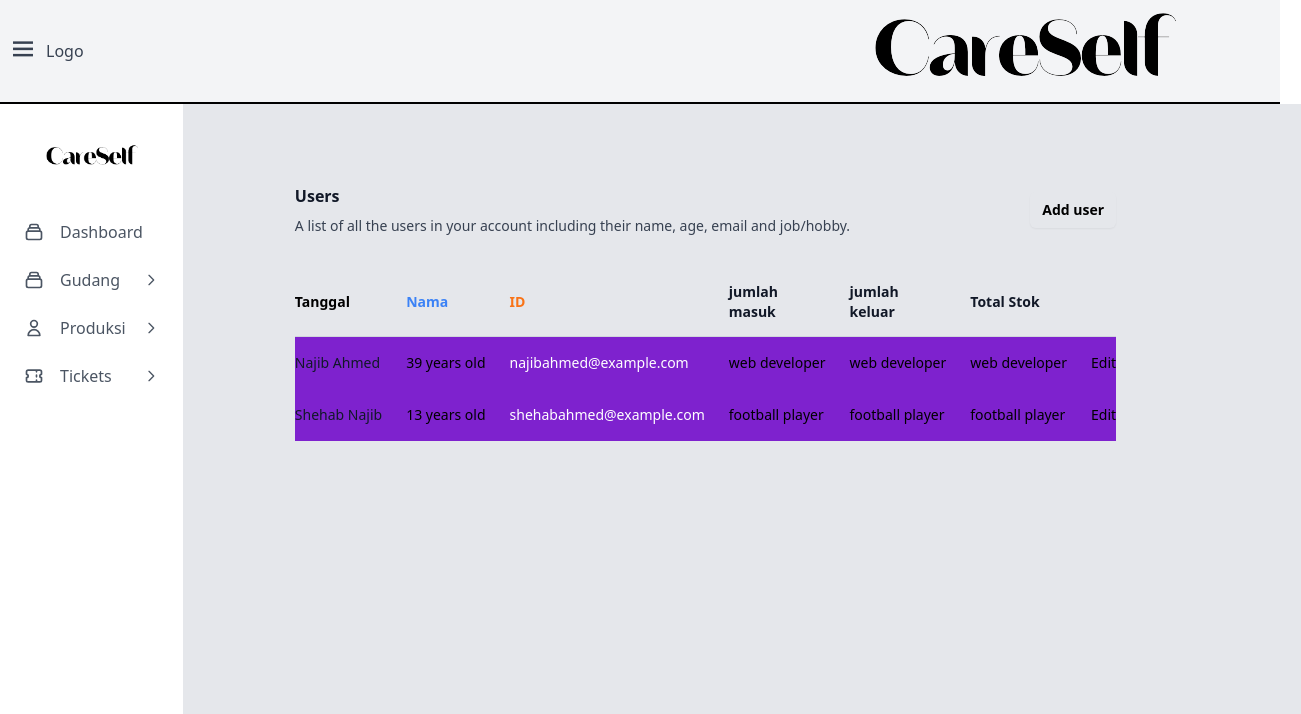
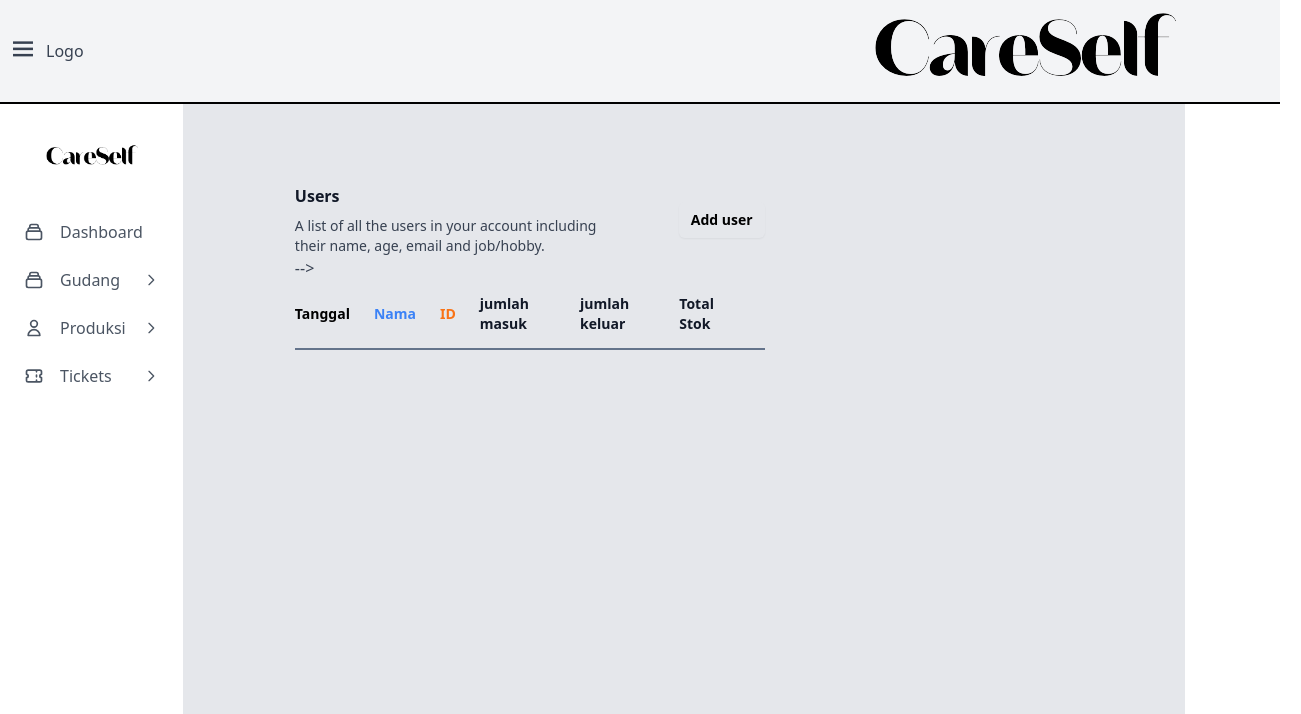
Before and after one commit to Harriaji/Modul-2, a plain HTML site: page Data_Bahan.html in a window 1280 px wide. Shown: the top 714 px of the page, 1301 px wide, since content can reach past the window. Drawn offline with nearby package versions, Linux system fonts and the light colour scheme.

Commit message:
dashboard

```diff
--- a/Data_Bahan.html
+++ b/Data_Bahan.html
@@ -175,12 +175,12 @@
         <button type="button" class="block rounded-md bg-balck px-3 py-2 text-center text-sm font-semibold text-black shadow-sm hover:text-white hover:bg-black focus-visible:outline focus-visible:outline-2 focus-visible:outline-offset-2 focus-visible:outline-black">Add user</button>
       </div>
     </div>
-    <div class="mt-8 flow-root fullscreen">
+    <!-- <div class="mt-8 flow-root fullscreen">
       <div class="-mx-4 -my-2 overflow-x-auto sm:-mx-6 lg:-mx-8">
-        <div class="inline-block min-w-full py-2 align-middle sm:px-6 lg:px-8">
-          <table class="min-w-full divide-y divide-gray-300">
+        <div class="inline-block min-w-full py-2 align-middle sm:px-6 lg:px-8"> -->
+          <table class="table-fixed">
             <thead>
-              <tr>
+              <tr class="border-b-2 border-slate-500">
                 <th scope="col" class="py-3.5 pl-4 pr-3 text-left text-sm front-semibold text-black sm:pl-0">Tanggal</th>
                 <th scope="col" class="px-3 py-3.5 text-left text-sm font-semibold text-blue-500">Nama</th>
                 <th scope="col" class="px-3 py-3.5 text-left text-sm font-semibold text-orange-500">ID</th>
@@ -190,38 +190,44 @@
                 <th scope="col" class="relative py-3.5 pl-3 pr-4 sm:pr-0">
                   <span class="sr-only">Edit</span>
                 </th>
+                <th scope="col" class="px-1 py-3"></th>
               </tr>
             </thead>
-            <tbody class="bg-purple-700">
-              <tbody class="bg-purple-700">
+              <!-- <tbody>
               <tr>
-                <td class="whitespace-nowrap py-4 pl-4 pr-3 text-sm font-medium text-gray-900 sm:pl-0">Najib Ahmed</td>
-                <td class="whitespace-nowrap px-3 py-4 text-sm text-black">39 years old</td>
-                <td class="whitespace-nowrap px-3 py-4 text-sm text-white">najibahmed@example.com</td>
-                <td class="whitespace-nowrap px-3 py-4 text-sm text-black">web developer</td>
-                <td class="whitespace-nowrap px-3 py-4 text-sm text-black">web developer</td>
-                <td class="whitespace-nowrap px-3 py-4 text-sm text-black">web developer</td>
+                <td class="whitespace-nowrap py-4 pl-4 pr-3 text-sm font-medium text-gray-900 sm:pl-0">21-10-2023</td>
+                <td class="whitespace-nowrap px-3 py-4 text-sm text-black">Shampo</td>
+                <td class="whitespace-nowrap px-3 py-4 text-sm text-bla">PD-0001</td>
+                <td class="whitespace-nowrap px-3 py-4 text-sm text-black">25</td>
+                <td class="whitespace-nowrap px-3 py-4 text-sm text-black">15</td>
+                <td class="whitespace-nowrap px-3 py-4 text-sm text-black">50</td>
                 <td class="relative whitespace-nowrap py-4 pl-3 pr-4 text-right text-sm font-medium sm:pr-0">
                   <a href="#" class="text-black hover:text-white">Edit<span class="sr-only">, Najib Ahmed</span></a>
                 </td>
               </tr>
-  <tr>
-                <td class="whitespace-nowrap py-4 pl-4 pr-3 text-sm font-medium text-gray-900 sm:pl-0">Shehab Najib</td>
-                <td class="whitespace-nowrap px-3 py-4 text-sm text-black">13 years old</td>
-                <td class="whitespace-nowrap px-3 py-4 text-sm text-white">shehabahmed@example.com</td>
-                <td class="whitespace-nowrap px-3 py-4 text-sm text-black">football player</td>
-                <td class="whitespace-nowrap px-3 py-4 text-sm text-black">football player</td>
-                <td class="whitespace-nowrap px-3 py-4 text-sm text-black">football player</td>
+              <tr>
+                <td class="whitespace-nowrap py-4 pl-4 pr-3 text-sm font-medium text-gray-900 sm:pl-0">21-10-2023</td>
+                <td class="whitespace-nowrap px-3 py-4 text-sm text-black">Shampo</td>
+                <td class="whitespace-nowrap px-3 py-4 text-sm text-bla">PD-0001</td>
+                <td class="whitespace-nowrap px-3 py-4 text-sm text-black">25</td>
+                <td class="whitespace-nowrap px-3 py-4 text-sm text-black">15</td>
+                <td class="whitespace-nowrap px-3 py-4 text-sm text-black">50</td>
                 <td class="relative whitespace-nowrap py-4 pl-3 pr-4 text-right text-sm font-medium sm:pr-0">
-                  <a href="#" class="text-black hover:text-white">Edit<span class="sr-only">, Shehab Najib</span></a>
+                  <a href="#" class="text-black hover:text-white">Edit<span class="sr-only">, Najib Ahmed</span></a>
                 </td>
               </tr>
               <!-- More people... -->
-            </tbody>
+            </tbody> -->
           </table>
-        </div>
+
+
+
+
+
+
+        <!-- </div>
       </div>
-    </div>
+    </div> -->
   </div>
         </div>
         <div class="hidden lg:block lg:w-1/2 lg:h-screen" >
```
